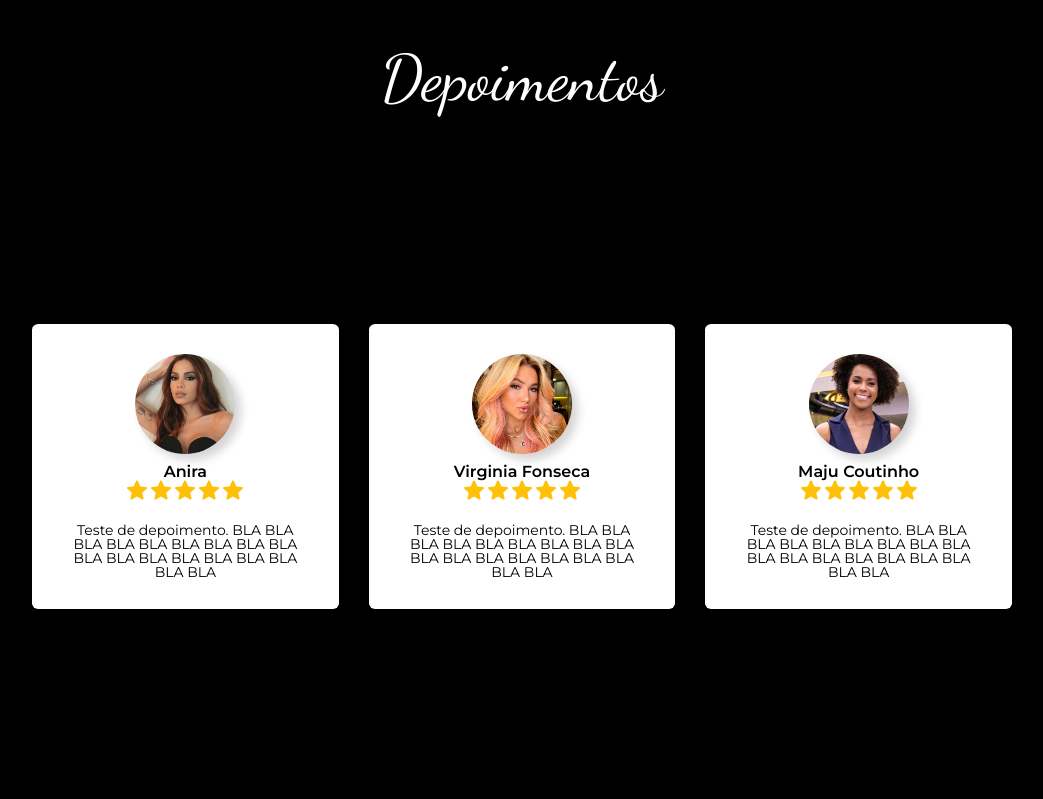
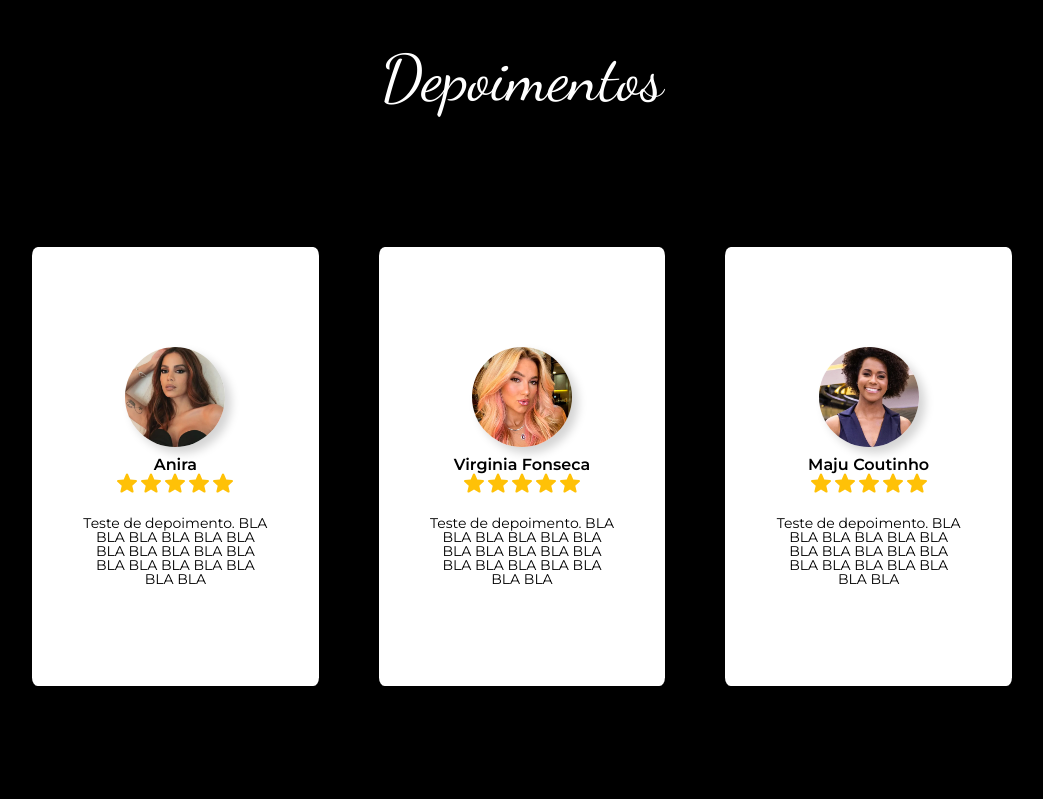
Before and after one commit to maayvs/PI_4, a PHP site: page / in a window 1280 px wide. Shown: the part 2689-3488 px from the top of the page, without its empty margins (118-1161 px from the left). Run offline with PHP 8.4, Linux system fonts and the light colour scheme.

Commit message:
Add files via upload

```diff
--- a/css/login.css
+++ b/css/login.css
@@ -38,7 +38,7 @@ main {
     margin-bottom: 40px;
 }
 
-.btn-enter {
+#submit {
     margin-top: 24px;
     border-radius: 20px;
     padding: 10px;
@@ -48,7 +48,7 @@ main {
     width: 150px;
 }
 
-.btn-enter:hover {
+#submit:hover {
     transform: scale(1.05);
     transition: .2s;
 }
--- a/css/main.css
+++ b/css/main.css
@@ -90,7 +90,7 @@ body {
 #reviews {
     height: 100vh;
     display: flex;
-    justify-content: center;
+    justify-content: space-between;
     align-items: center;
     flex-direction: column;
     background-color: black;
@@ -104,7 +104,7 @@ body {
     flex-direction: column;
     justify-content: center;
     align-items: center;
-    padding: 30px 40px;
+    padding: 100px 50px;
     box-shadow: 6px 6px 10px #0000002c;
     border-radius: 2%;
     color: black;
@@ -127,12 +127,12 @@ body {
 
 .cards {
     display: grid;
-    grid-template-columns: 1fr 1fr 1fr;
+    grid-template-columns: 2fr 2fr 2fr;
 
     max-width: 980px;
     margin: auto;
 
-    grid-gap: 30px;
+    grid-gap: 60px;
 }
 
 .star {
--- a/html/login.html
+++ b/html/login.html
@@ -31,13 +31,13 @@
 
         <div class="formulario">
             <label for="email">E-mail</label>
-            <input type="text" id="email" name="email"><br>
+            <input type="text" id="email" name="email" placeholder="Seu e-mail.."><br>
 
             <label for="psw">Senha</label>
-            <input type="password" id="psw" name="psw">
+            <input type="password" id="psw" name="psw" placeholder="Sua senha..">
 
             <div class="btn-enter">
-                <h3>Entrar</h3>
+                <input type="submit" id="submit" name="submit" value="Entrar">
             </div>
         </div>
     </main>
```
